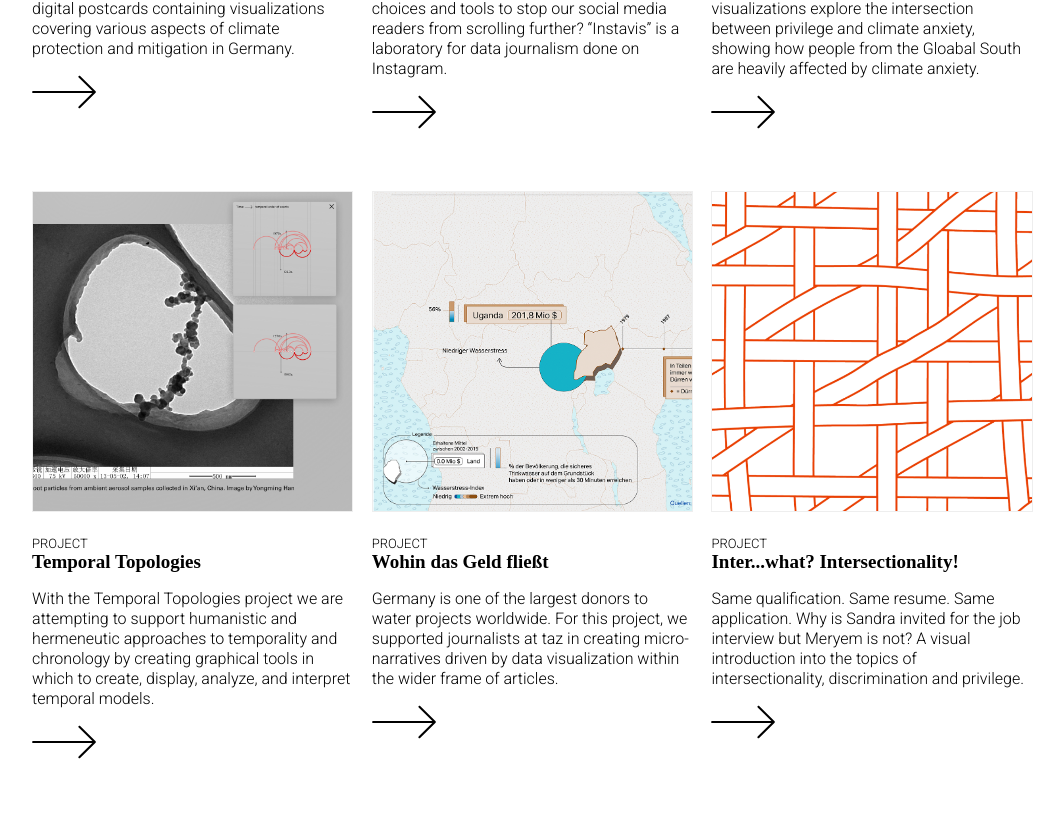
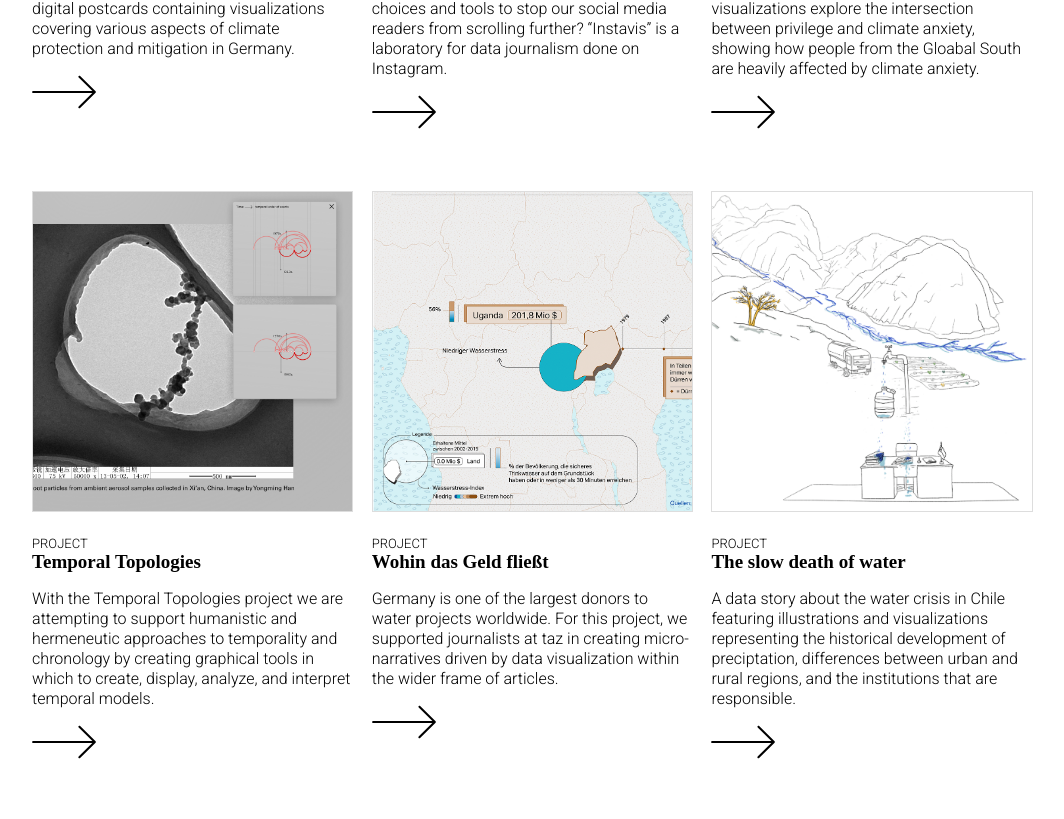
Before and after one commit to uclab-potsdam/vidan_landingpage, a Vue app: page / in a window 1280 px wide. Shown: the part 587-1406 px from the top of the page, without its empty margins (193-1257 px from the left). Built offline with nearby package versions, Linux system fonts and the light colour scheme; a web font is replaced by a local one.

Commit message:
adding water story and Manuela

```diff
--- a/src/assets/data/content.json
+++ b/src/assets/data/content.json
@@ -34,6 +34,13 @@
       "description": "Germany is one of the largest donors to water projects worldwide. For this project, we supported journalists at taz in creating micro-narratives driven by data visualization within the wider frame of articles.",
       "link": "https://taz.de/Entwicklungshilfe-fuer-Wasserprojekte/!5808097/ ",
       "img": "taz-water.png"
+    },
+    {
+      "title": "The slow death of water",
+      "category": "project",
+      "description": "A data story about the water crisis in Chile featuring illustrations and visualizations representing the historical development of preciptation, differences between urban and rural regions, and the institutions that are responsible.",
+      "link": "https://agua.visdatos.cl/english/",
+      "img": "watercrisis.png"
     },
     {
       "title": "Inter...what? Intersectionality!",
@@ -175,15 +182,19 @@
     },
     {
       "name": "Jonas Arndt",
-      "role": "Research associate (2019 – 2021)"
+      "role": "Research associate (2019–2021)"
+    },
+    {
+      "name": "Manuela Garretón",
+      "role": "Associated researcher (2021–2023)"
     },
     {
       "name": "Tobias Kauer",
-      "role": "Research associate (2020)"
+      "role": "Associated researcher (2020)"
     },
     {
       "name": "Lena Zagora",
-      "role": "Student researcher (2019 – 2021)"
+      "role": "Student researcher (2019–2021)"
     },
     {
       "name": "Meraj Sherafi",
@@ -191,23 +202,23 @@
     },
     {
       "name": "Hannah Schwan",
-      "role": "Student researcher (2021)"
+      "role": "Student researcher (2021–2022)"
     },
     {
       "name": "Anna Eschenbacher",
-      "role": "Student researcher (2022 – 2023)"
+      "role": "Student researcher (2022–2023)"
     },
     {
       "name": "Johanna Hartmann",
-      "role": "Student researcher (2022 – 2023)"
+      "role": "Student researcher (2022–2023)"
     },
     {
       "name": "Kerstin Humm",
-      "role": "Student researcher (2022 – 2023)"
+      "role": "Student researcher (2022–2023)"
     },
     {
       "name": "Mariana Reinhardt",
-      "role": "Student researcher (2022 – 2023)"
+      "role": "Student researcher (2022–2023)"
     }
   ]
 }
--- a/src/components/Projects.vue
+++ b/src/components/Projects.vue
@@ -78,7 +78,7 @@ export default {
 
       img {
         width: 100%;
-        border: 0.5px solid #eee;
+        border: 1px solid #ddd;
 
         &.soon {
           width: 40%;
```
Also changed, not shown: src/assets/images/watercrisis.png (added).
